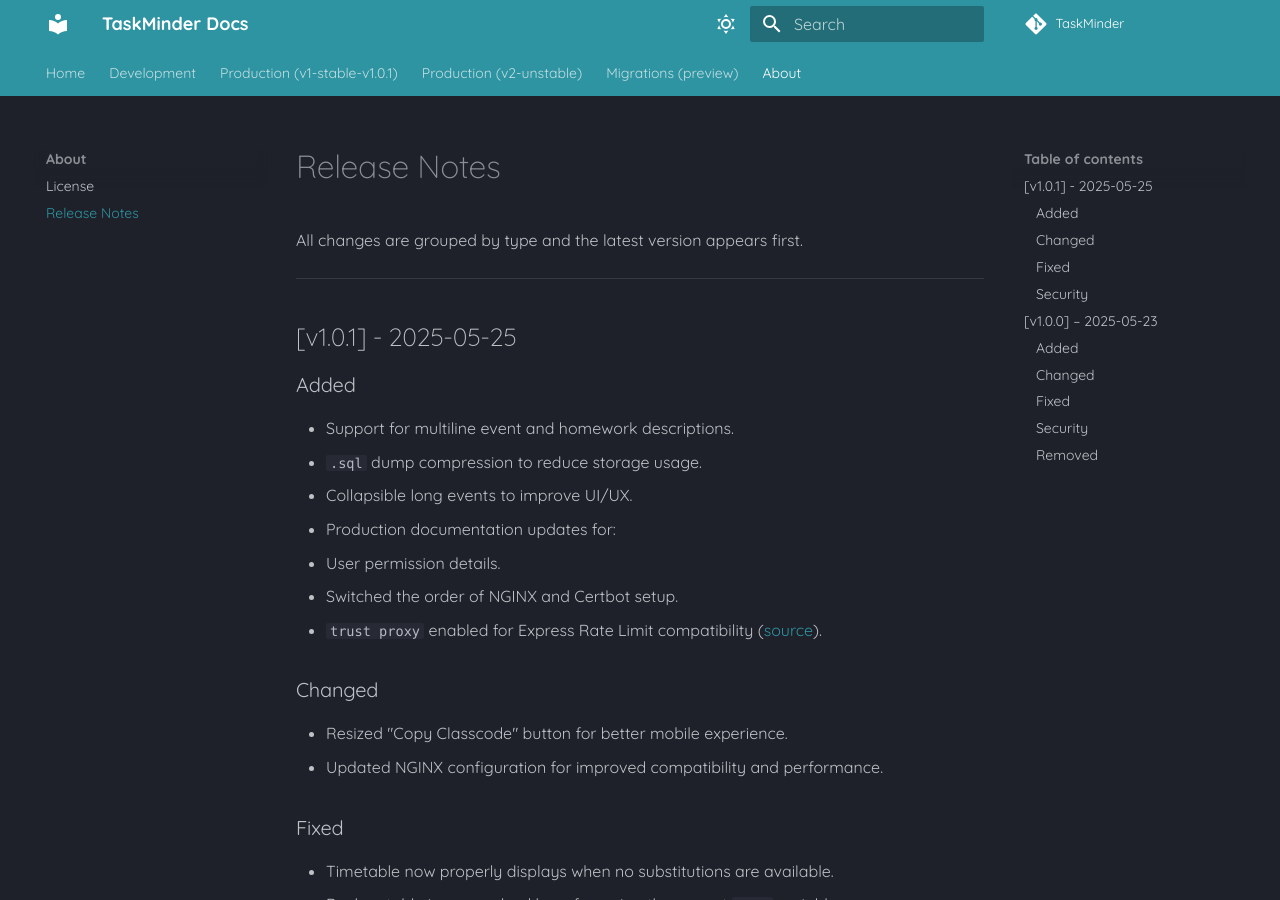
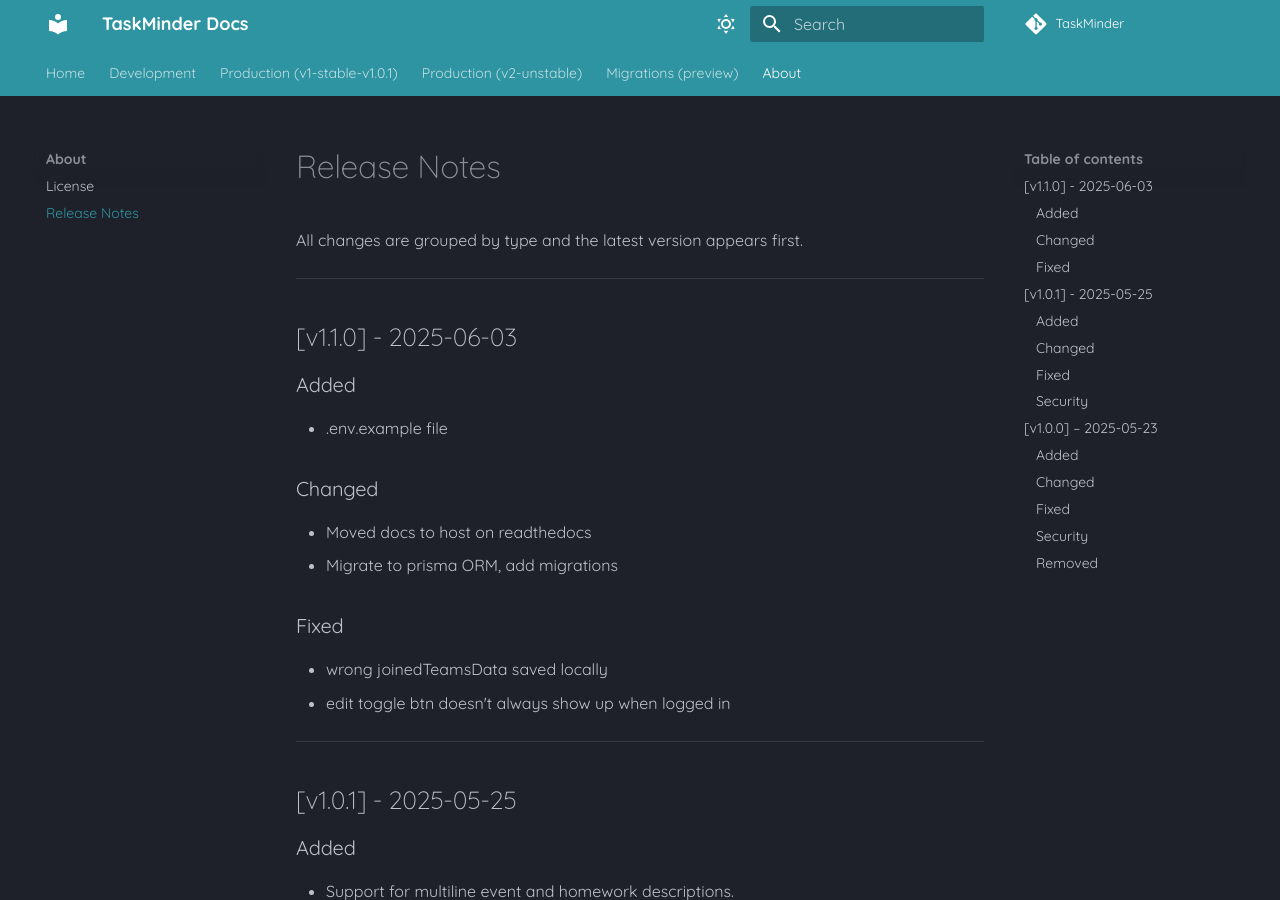
Before and after one commit to Codylon-Studios/TaskMinder, an MkDocs documentation site: the page built from docs/src/release-notes.md, in a window 1280 px wide and 900 px high. Built offline with MkDocs 1.6.1 and Material for MkDocs 9.7.7, drawn with Linux system fonts in a browser that asks for light colours; some web fonts are replaced; comment, search, counter and statistics services are not loaded.

Commit message:
add release notes for v1.1.0

```diff
--- a/docs/src/release-notes.md
+++ b/docs/src/release-notes.md
@@ -1,6 +1,24 @@
 # Release Notes
 
 All changes are grouped by type and the latest version appears first.
+
+---
+
+## \[v1.1.0] - 2025-06-03
+
+### Added
+
+* .env.example file
+
+### Changed
+
+* Moved docs to host on readthedocs
+* Migrate to prisma ORM, add migrations
+
+### Fixed
+
+* wrong joinedTeamsData saved locally
+* edit toggle btn doesn't always show up when logged in
 
 ---
 
```
